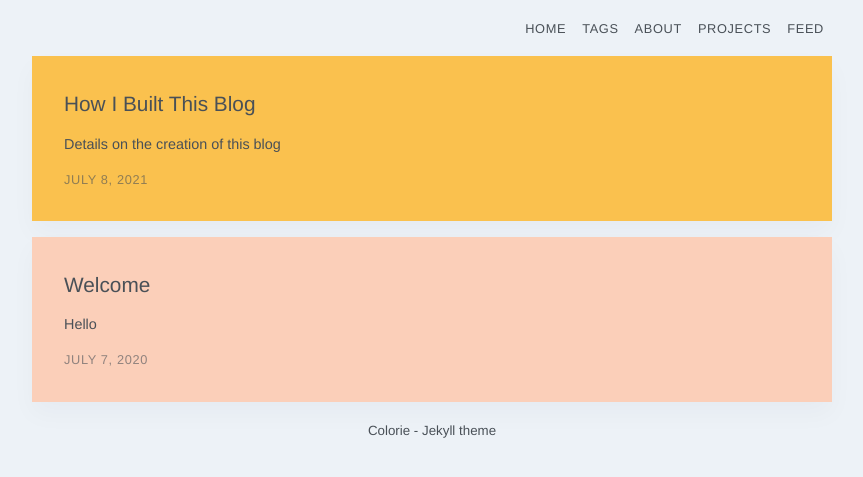
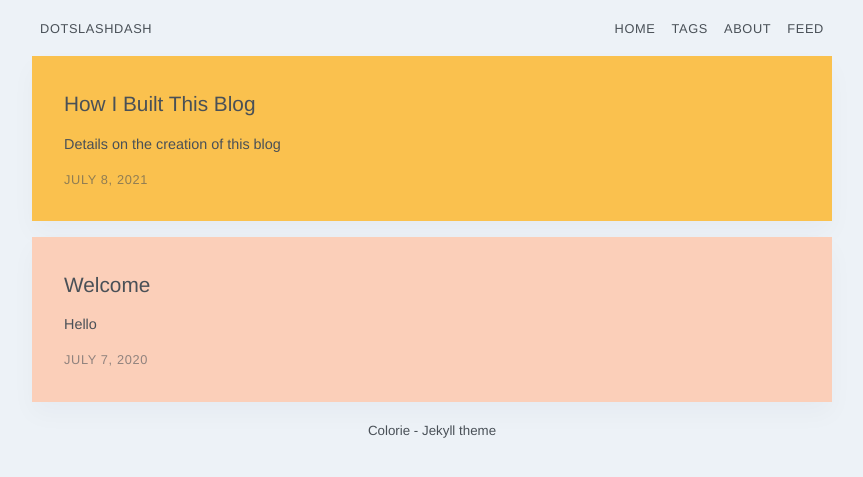
Before and after one commit to dotslashdash/dotslashdash.github.io, a Jekyll site: the page built from docs/index.html, in a window 1280 px wide. Shown: the top 477 px of the page, without its empty margins (208-1071 px from the left). Built offline with Jekyll 4.4.1, drawn with Linux system fonts in a browser that asks for light colours; some web fonts are replaced.

Commit message:
Nav changes

```diff
--- a/docs/_includes/navigation.html
+++ b/docs/_includes/navigation.html
@@ -1,9 +1,9 @@
 <nav role="navigation">
   <ul>
+    <li style='float:left;'><a href="/" {% if page.url == "/" %}class="active"{% endif %}>dotslashdash</a></li>
     <li><a href="/" {% if page.url == "/" %}class="active"{% endif %}>Home</a></li>
     <li><a href="/tags" {% if page.url == "/tags" %}class="active"{% endif %}>Tags</a></li>
     <li><a href="/about" {% if page.url == "/about" %}class="active"{% endif %}>About</a></li>
-    <li><a href="/projects" {% if page.url == "/projects" %}class="active"{% endif %}>Projects</a></li>
     <li><a href="/atom.xml">Feed</a></li>
   </ul>
 </nav>
```
